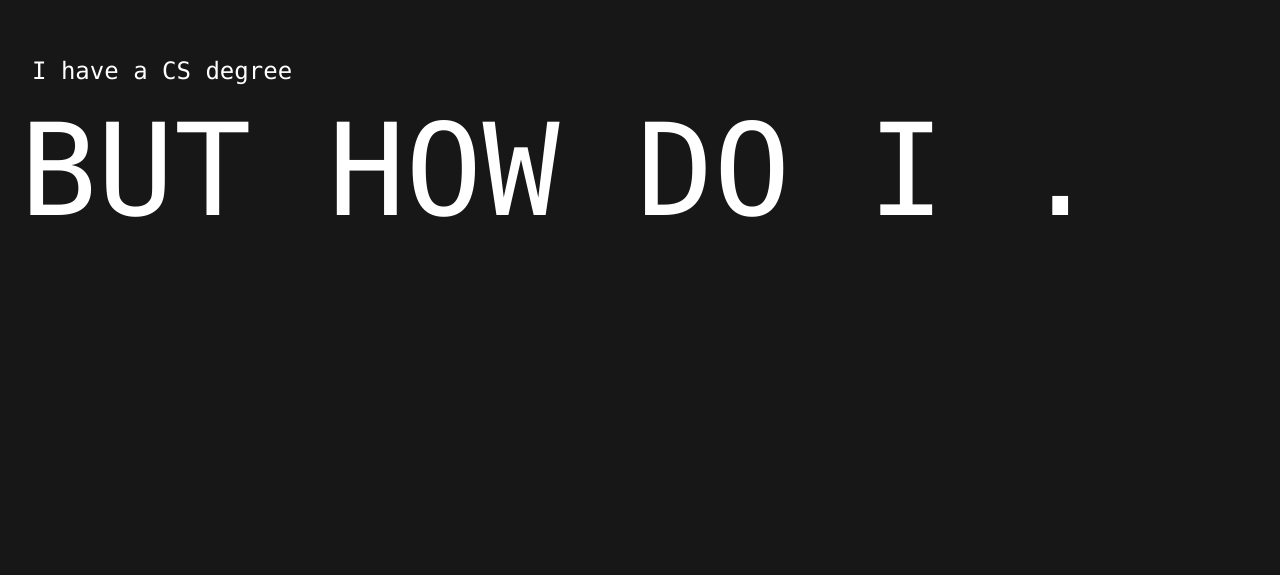
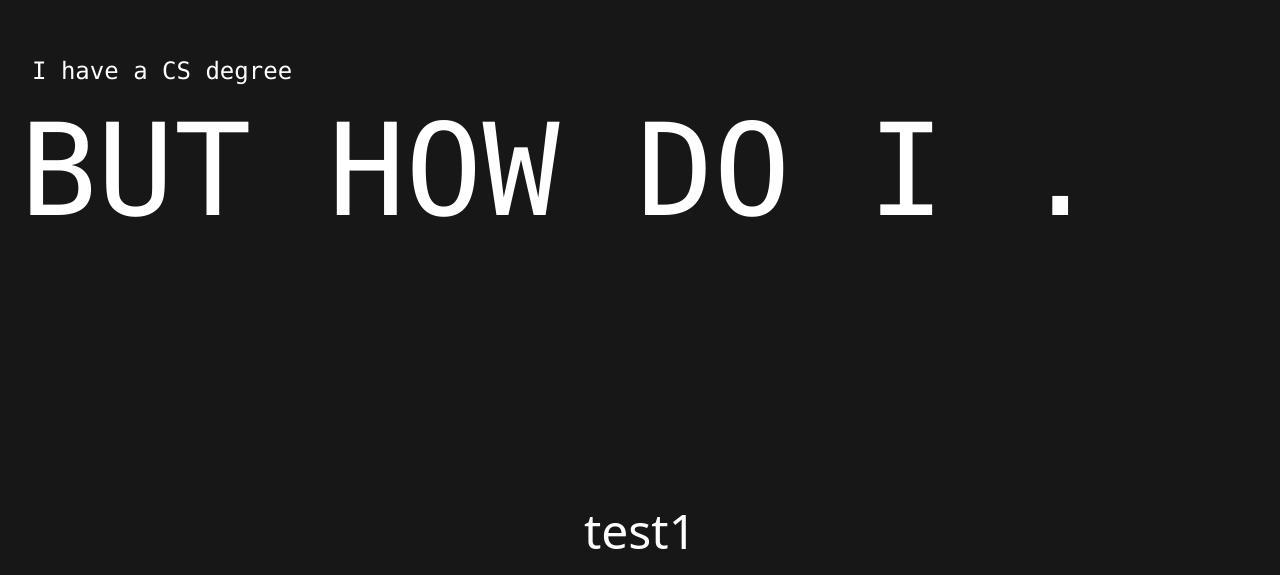
Before and after one commit to txstc55/But-how-do-I, a Vue app: page / in a window 1280 px wide. Shown: the part 293-868 px from the top of the page. Before the commit the page ends 800 px from the top, so only its background shows below. Built offline with nearby package versions, Linux system fonts and the light colour scheme; no server answers.

Commit message:
style change

```diff
--- a/src/components/PostComponent.vue
+++ b/src/components/PostComponent.vue
@@ -1,4 +1,5 @@
 <template>
+  <div class="text-5xl text-white text-center pb-5">{{title}}</div>
   <div v-html="rawHtmlText"></div>
 </template>
 
--- a/src/index.css
+++ b/src/index.css
@@ -151,4 +151,10 @@ postParagraph {
     line-height: 1.75rem
         /* 28px */
     ;
+    padding-top: 0.75rem
+        /* 12px */
+    ;
+    padding-bottom: 0.75rem
+        /* 12px */
+    ;
 }
```
